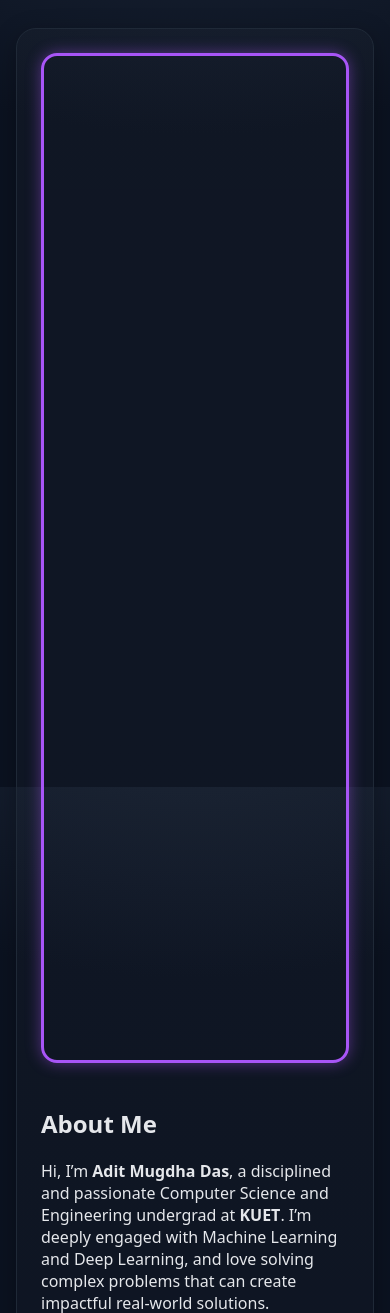
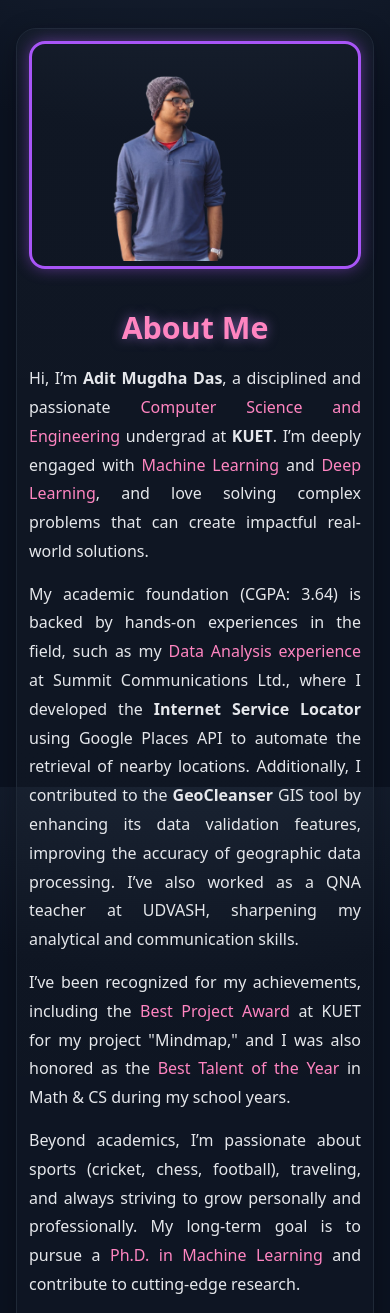
Before and after one commit to Adit-Mugdha-das/portfolio_2107118, a PHP site: page /about.php in a window 390 px wide. Shown: the part 57-1370 px from the top of the page. Run offline with PHP 8.4, Linux system fonts and the light colour scheme.

Commit message:
slight modification updated for responsiveness

```diff
--- a/about.php
+++ b/about.php
@@ -12,6 +12,8 @@ $intro4 = "Beyond academics, I’m passionate about sports (cricket, chess, foot
 <html lang="en">
 <head>
   <meta charset="utf-8">
+  <meta name="viewport" content="width=device-width, initial-scale=1" />
+
   <title><?= htmlspecialchars($name) ?> — About</title>
   <meta name="viewport" content="width=device-width, initial-scale=1">
   <link href="css/style.css" rel="stylesheet">
--- a/achievements.php
+++ b/achievements.php
@@ -3,6 +3,8 @@
 <html lang="en">
 <head>
   <meta charset="UTF-8" />
+  <meta name="viewport" content="width=device-width, initial-scale=1" />
+
   <title>Honors & Awards</title>
   <meta name="viewport" content="width=device-width, initial-scale=1">
   <link rel="stylesheet" href="assets/css/style.css" />
--- a/admin_achievement_edit.php
+++ b/admin_achievement_edit.php
@@ -63,6 +63,8 @@ if ($_SERVER['REQUEST_METHOD'] === 'POST') {
 <html lang="en">
 <head>
   <meta charset="UTF-8" />
+  <meta name="viewport" content="width=device-width, initial-scale=1" />
+
   <title>Edit Achievement</title>
   <link rel="stylesheet" href="assets/css/style.css" />
   <style>
--- a/admin_achievements.php
+++ b/admin_achievements.php
@@ -69,6 +69,8 @@ $rows = $conn->query("SELECT id, title, org, issued, image FROM achievements ORD
 <html lang="en">
 <head>
   <meta charset="UTF-8" />
+  <meta name="viewport" content="width=device-width, initial-scale=1" />
+
   <title>Admin • Achievements</title>
   <link rel="stylesheet" href="assets/css/style.css" />
   <style>
--- a/admin_certificate_edit.php
+++ b/admin_certificate_edit.php
@@ -65,6 +65,8 @@ if ($_SERVER['REQUEST_METHOD'] === 'POST') {
 <html lang="en">
 <head>
   <meta charset="UTF-8" />
+  <meta name="viewport" content="width=device-width, initial-scale=1" />
+
   <title>Edit Certificate</title>
   <link rel="stylesheet" href="assets/css/style.css" />
   <style>
--- a/admin_certificates.php
+++ b/admin_certificates.php
@@ -79,6 +79,8 @@ $rows = $conn->query("SELECT id, title, issuer, issued_at, image FROM certificat
 <html lang="en">
 <head>
   <meta charset="UTF-8" />
+  <meta name="viewport" content="width=device-width, initial-scale=1" />
+
   <title>Admin • Certifications</title>
   <link rel="stylesheet" href="assets/css/style.css" />
   <style>
--- a/admin_messages.php
+++ b/admin_messages.php
@@ -31,6 +31,8 @@ $rows = $conn->query("SELECT * FROM messages ORDER BY id DESC")->fetch_all(MYSQL
 <html lang="en">
 <head>
   <meta charset="UTF-8">
+  <meta name="viewport" content="width=device-width, initial-scale=1" />
+
   <title>Admin • Messages</title>
   <link rel="stylesheet" href="assets/css/style.css">
   <style>
--- a/admin_project_edit.php
+++ b/admin_project_edit.php
@@ -96,6 +96,8 @@ if (!empty($proj['image'])) {
 <html lang="en">
 <head>
   <meta charset="UTF-8" />
+  <meta name="viewport" content="width=device-width, initial-scale=1" />
+
   <title>Edit Project</title>
   <link rel="stylesheet" href="assets/css/style.css" />
   <style>
--- a/admin_projects.php
+++ b/admin_projects.php
@@ -88,6 +88,8 @@ $rows = $conn->query("SELECT id, title, image, link FROM projects ORDER BY id DE
 <html lang="en">
 <head>
   <meta charset="UTF-8" />
+  <meta name="viewport" content="width=device-width, initial-scale=1" />
+
   <title>Admin • Projects</title>
   <link rel="stylesheet" href="assets/css/style.css" />
   <style>
--- a/certifications.php
+++ b/certifications.php
@@ -6,6 +6,8 @@ if (session_status() === PHP_SESSION_NONE) session_start();
 <html lang="en">
 <head>
   <meta charset="UTF-8" />
+  <meta name="viewport" content="width=device-width, initial-scale=1" />
+
   <title>Certifications - Mugdha</title>
   <meta name="viewport" content="width=device-width, initial-scale=1" />
   <link rel="stylesheet" href="assets/css/style.css" />
--- a/contact.php
+++ b/contact.php
@@ -39,6 +39,8 @@ if ($_SERVER['REQUEST_METHOD'] === 'POST') {
 <html lang="en">
 <head>
   <meta charset="UTF-8">
+  <meta name="viewport" content="width=device-width, initial-scale=1" />
+
   <title>Contact - Mugdha</title>
   <link rel="stylesheet"
         href="https://cdnjs.cloudflare.com/ajax/libs/font-awesome/6.5.0/css/all.min.css"/>
--- a/css/style.css
+++ b/css/style.css
@@ -2,6 +2,12 @@
   --bg:#0f172a; --panel:#111827; --text:#e5e7eb; --muted:#b6c2d1;
   --brand:#c084fc; --brand-strong:#a855f7; --line:#1f2937;
 }
+
+/* Make every image shrink nicely on small screens */
+img{max-width:100%; height:auto}
+
+/* Improve default text wrapping on tiny screens */
+body{word-wrap:break-word; overflow-wrap:anywhere}
 
 /* Base */
 *{box-sizing:border-box}
@@ -116,6 +122,7 @@ nav a.active{ color:#fff; background:#0b1220; box-shadow:0 0 0 1px #0b1220, 0 0
 /* ===== About page (no external libs) ===== */
 
 /* Outer wrapper similar to your previous layout */
+/* ===== About page (no external libs) ===== */
 .about-wrapper{
   display:flex;
   flex-direction:column;
@@ -129,8 +136,8 @@ nav a.active{ color:#fff; background:#0b1220; box-shadow:0 0 0 1px #0b1220, 0 0
 
 /* Left: image panel */
 .profile-image{
-  flex:1.35;              /* was 1 */
-  min-height:500px;       /* was 380px */
+  flex:1.35;
+  min-height:500px;
   border-radius:16px;
   overflow:hidden;
   border:3px solid var(--brand-strong);
@@ -139,10 +146,11 @@ nav a.active{ color:#fff; background:#0b1220; box-shadow:0 0 0 1px #0b1220, 0 0
 }
 @media (min-width: 992px){
   .profile-image{ min-width:420px; }
+}
 .profile-image:hover{ transform:scale(1.02); box-shadow:0 0 20px rgba(192,132,252,.55) }
 .profile-image img{
   width:100%; height:100%; object-fit:cover;
-  object-position: 40% center; /* like your previous page */
+  object-position: 40% center;
   transition: transform .35s ease;
 }
 .profile-image:hover img{ transform: scale(1.02) }
@@ -175,7 +183,7 @@ nav a.active{ color:#fff; background:#0b1220; box-shadow:0 0 0 1px #0b1220, 0 0
   margin: 0 0 14px;
 }
 @media (min-width: 640px){
-  .about-text{ font-size: 1.0625rem } /* slightly larger on sm+ */
+  .about-text{ font-size: 1.0625rem }
 }
 
 /* Accent utilities */
@@ -183,14 +191,14 @@ nav a.active{ color:#fff; background:#0b1220; box-shadow:0 0 0 1px #0b1220, 0 0
 .cta-link{ color: var(--brand-strong); font-weight:700; text-decoration:none }
 .cta-link:hover{ color:#c084fc }
 
-/* Mobile adjustments to mimic your old behavior */
+/* Mobile adjustments */
 @media (max-width: 767px){
   .about-wrapper{ padding:12px; align-items:center }
   .profile-image{ width:100%; min-height:auto; margin-bottom:10px }
   .profile-image img{ height:auto }
   .about-title{ font-size: 1.9rem }
 }
-}
+
 
 
 /* ===== Education page ===== */
--- a/education.php
+++ b/education.php
@@ -5,6 +5,8 @@ $name = "Adit Mugdha Das";
 <html lang="en">
 <head>
   <meta charset="utf-8">
+  <meta name="viewport" content="width=device-width, initial-scale=1" />
+
   <title><?= htmlspecialchars($name) ?> — Education</title>
   <meta name="viewport" content="width=device-width, initial-scale=1">
   <link href="css/style.css" rel="stylesheet">
--- a/homepage.php
+++ b/homepage.php
@@ -22,6 +22,8 @@ $links = [
 <html lang="en">
 <head>
   <meta charset="utf-8">
+  <meta name="viewport" content="width=device-width, initial-scale=1" />
+
   <title><?= htmlspecialchars($name) ?> — Portfolio</title>
   <meta name="viewport" content="width=device-width, initial-scale=1">
   <link href="css/style.css" rel="stylesheet">
--- a/login.php
+++ b/login.php
@@ -60,6 +60,8 @@ if ($_SERVER['REQUEST_METHOD'] === 'POST' && empty($_POST['forget_user'])) {
 <html lang="en">
 <head>
   <meta charset="UTF-8" />
+  <meta name="viewport" content="width=device-width, initial-scale=1" />
+
   <title>Admin Login</title>
   <link rel="stylesheet" href="assets/css/style.css" />
   <style>
--- a/projects.php
+++ b/projects.php
@@ -8,6 +8,8 @@ if (session_status() === PHP_SESSION_NONE) session_start();
 <html lang="en">
 <head>
   <meta charset="UTF-8" />
+  <meta name="viewport" content="width=device-width, initial-scale=1" />
+
   <title>Projects - Mugdha</title>
   <meta name="viewport" content="width=device-width, initial-scale=1" />
   <link rel="stylesheet" href="assets/css/style.css" />
--- a/skills.php
+++ b/skills.php
@@ -5,6 +5,8 @@ $name = "Adit Mugdha Das";
 <html lang="en">
 <head>
   <meta charset="utf-8">
+  <meta name="viewport" content="width=device-width, initial-scale=1" />
+
   <title><?= htmlspecialchars($name) ?> — Skills</title>
   <meta name="viewport" content="width=device-width, initial-scale=1">
   <link href="css/style.css" rel="stylesheet">
```
